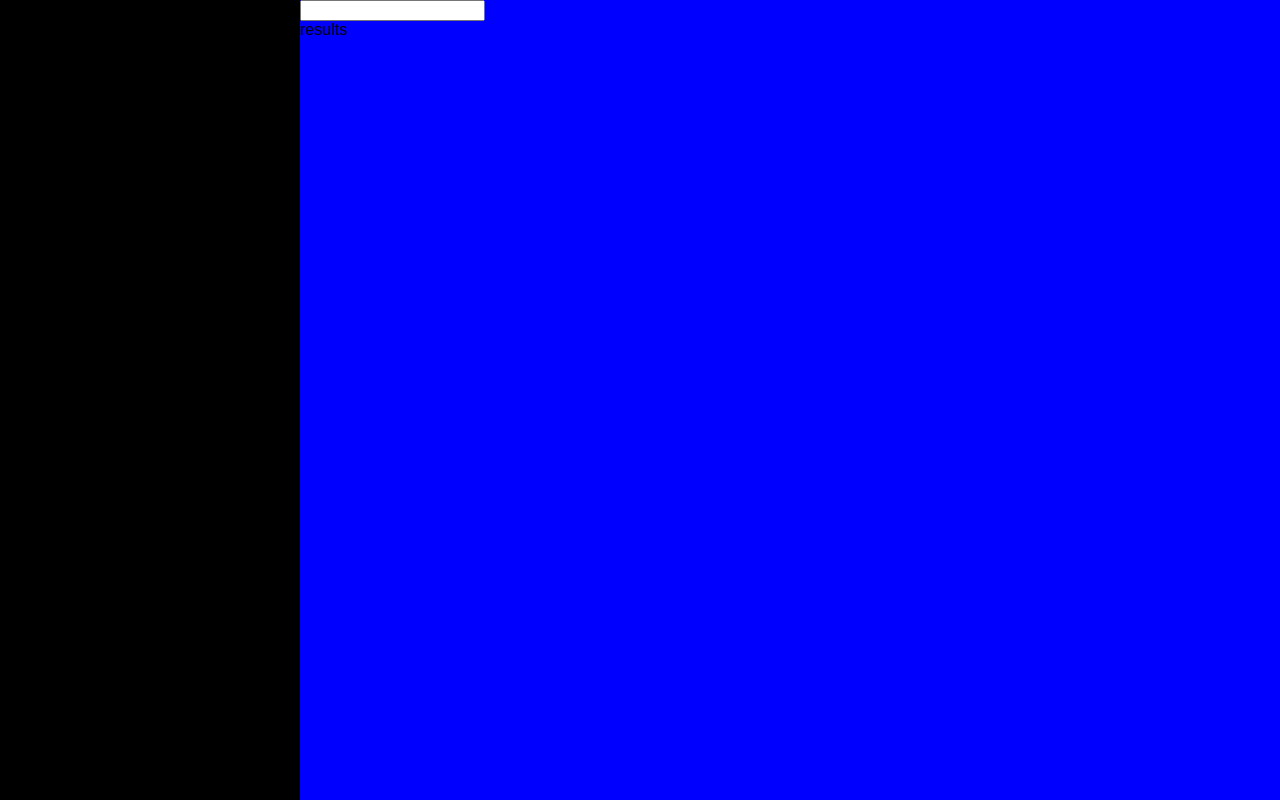
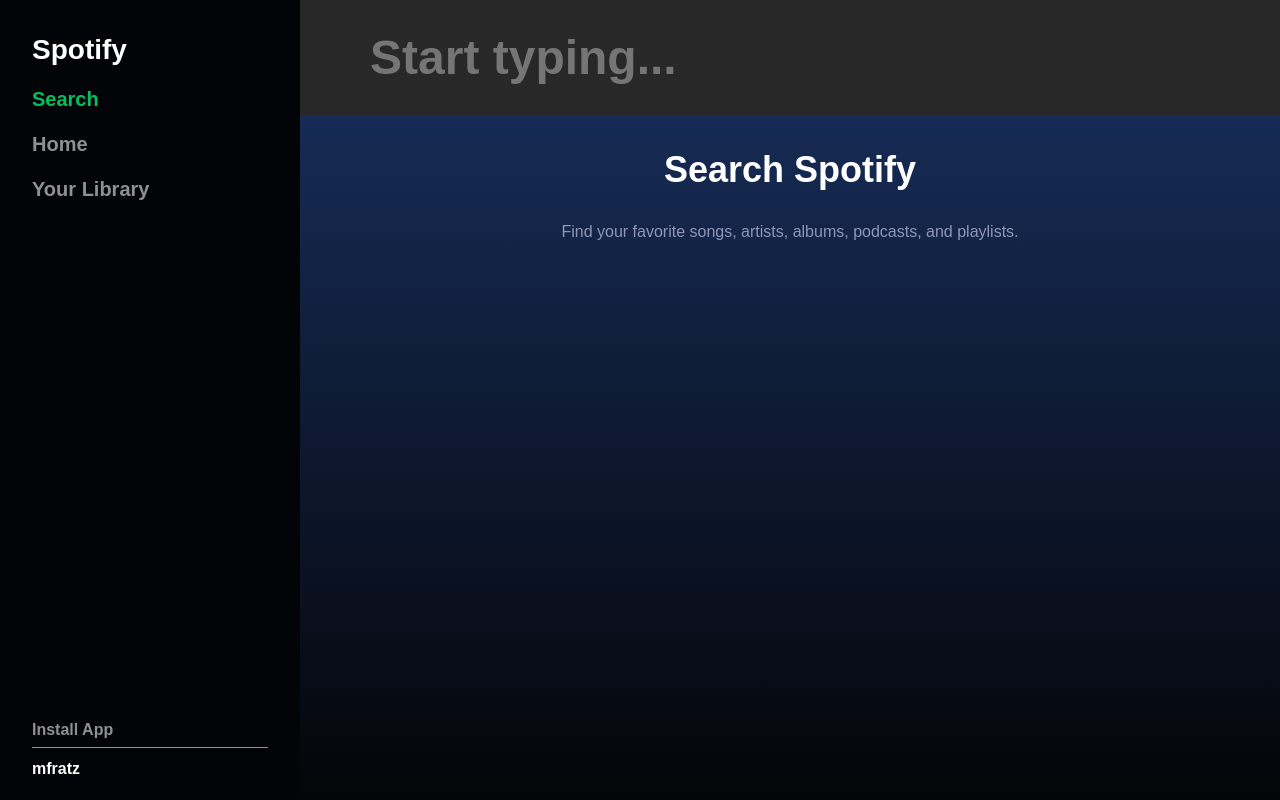
Before and after one commit to jdalton308/inboxlab, a Vue app: page / in a window 1280 px wide. Built offline with nearby package versions, Linux system fonts and the light colour scheme; a web font is replaced by a local one.

Commit message:
Progress commit: Styles added

```diff
--- a/src/App.vue
+++ b/src/App.vue
@@ -9,7 +9,7 @@
       :fetchSearch="fetchSearch"
     />
     <results
-      :results="searchResults"
+      :searchResults="searchResults"
     />
   </main>
 
--- a/src/components/results.vue
+++ b/src/components/results.vue
@@ -1,7 +1,13 @@
 <template>
 
 <div class="results">
-  results
+  <div
+    v-if="!searchResults"
+    class="no-results"
+  >
+    <h2>Search Spotify</h2>
+    <p>Find your favorite songs, artists, albums, podcasts, and playlists.</p>
+  </div>
 </div>
 
 </template>
@@ -12,6 +18,12 @@
 
 export default {
   name: 'results',
+
+//----
+
+  props: [
+    'searchResults'
+  ],
 }
 
 </script>
@@ -21,6 +33,16 @@
 <style lang="scss">
 
 .results {
+  width: 100%;
+  padding: 34px 32px;
+  text-align: center;
+  background-image: linear-gradient(to top, $gradient-grey, $gradient-blue);
+
+  .no-results {
+    h2 {
+      color: $white;
+    }
+  }
 }
 
 </style>
--- a/src/components/search-bar.vue
+++ b/src/components/search-bar.vue
@@ -5,6 +5,7 @@
     type="text"
     name="search"
     v-model="searchVal"
+    placeholder="Start typing..."
   >
 </div>
 
@@ -46,6 +47,18 @@
 <style lang="scss">
 
 .search-bar {
+  input {
+    border: 0;
+    border-radius: 0;
+
+    display: block;
+    width: 100%;
+    padding: 30px 70px;
+    font-size: 3rem;
+    color: $white;
+    font-weight: 700;
+    background-color: $grey;
+  }
 }
 
 </style>
--- a/src/components/sidebar.vue
+++ b/src/components/sidebar.vue
@@ -1,8 +1,20 @@
 <template>
 
-<div class="sidebar">
-  sidebar
-</div>
+<nav class="sidebar">
+  <div class="nav-items">
+    <div class="nav-item logo-container">
+      Spotify
+    </div>
+    <div class="nav-item active">Search</div>
+    <div class="nav-item">Home</div>
+    <div class="nav-item">Your Library</div>
+  </div>
+
+  <div class="util-links">
+    <div class="nav-item">Install App</div>
+    <div class="profile-link">mfratz</div>
+  </div>
+</nav>
 
 </template>
 
@@ -21,7 +33,47 @@
 <style lang="scss">
 
 .sidebar {
-  background-color: #000;
+  display: flex;
+  flex-direction: column;
+  justify-content: space-between;
+  padding: 34px 32px 22px;
+  font-weight: 700;
+  color: $grey-light;
+  background-color: $grey-dark;
+
+  .nav-items {
+    flex: 1 0 0;
+
+    .nav-item {
+      margin-bottom: 22px;
+      font-size: 1.25rem;
+      cursor: pointer;
+      transition: background-color 0.3s;
+
+      &:hover,
+      &.active {
+        color: $green;
+      }
+
+      &.logo-container {
+        color: $white;
+        font-size: 1.75rem;
+      }
+    }
+  }
+  .util-links {
+    flex: 0 0 auto;
+    font-size: 1rem;
+
+    .nav-item {
+      margin-bottom: 8px;
+    }
+    .profile-link {
+      padding-top: 12px;
+      color: $white;
+      border-top: 1px solid $grey-light;
+    }
+  }
 }
 
 </style>
--- a/src/scss/_app.scss
+++ b/src/scss/_app.scss
@@ -2,6 +2,10 @@
 
 // General
 //----
+
+* {
+  box-sizing: border-box;
+}
 
 html,
 body {
@@ -23,8 +27,20 @@
   }
   main {
     flex: 1 1 0;
-    max-height: 100%;
-    overflow: auto;
+    height: 100%;
+
+    &.view-search {
+      display: flex;
+      flex-direction: column;
+
+      .search-bar {
+        flex: 0 0 auto;
+      }
+      .results {
+        flex: 1 0 0;
+
+      }
+    }
   }
 }
 
@@ -37,18 +53,25 @@
 body {
   font-family: $font-family;
   font-size: 16px;
+  color: $greyblue;
 }
 
 h1,
 h2,
 h3 {
-  font-weight: 900;
+  font-weight: 700;
   margin-top: 0;
 }
 
 h1 {
-  font-size: 1.875rem; // 30px
+  font-size: 2.5rem; // 30px
+  margin-bottom: 1em;
 }
 h2 {
-  font-size: 1.375rem; // 22px
+  font-size: 2.25rem; // 36px
+  margin-bottom: 0.875em;
 }
+
+p {
+  margin-bottom: 1em;
+}
```
